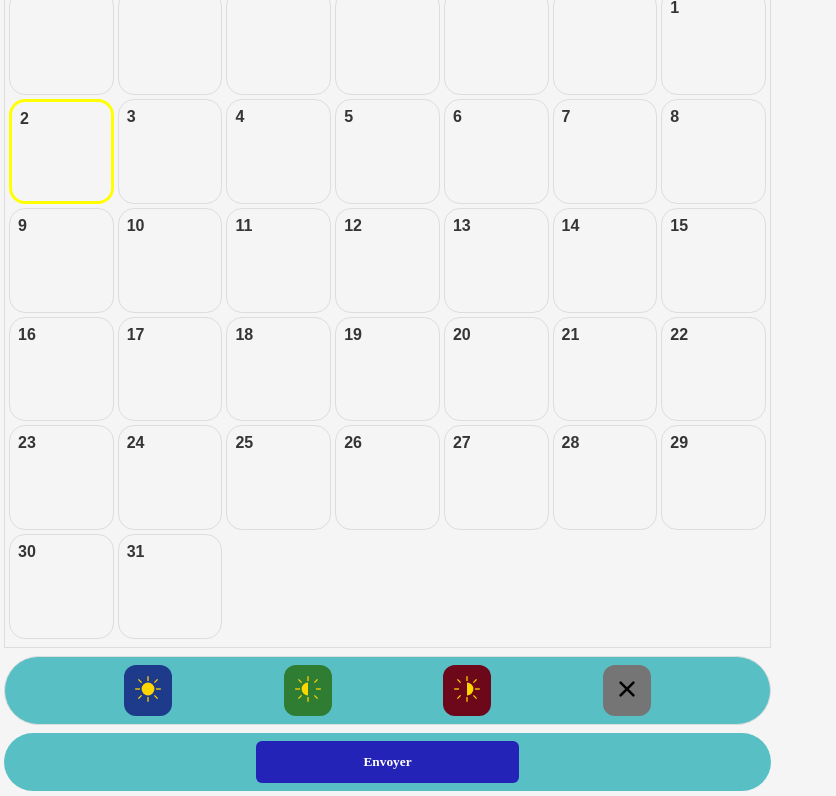
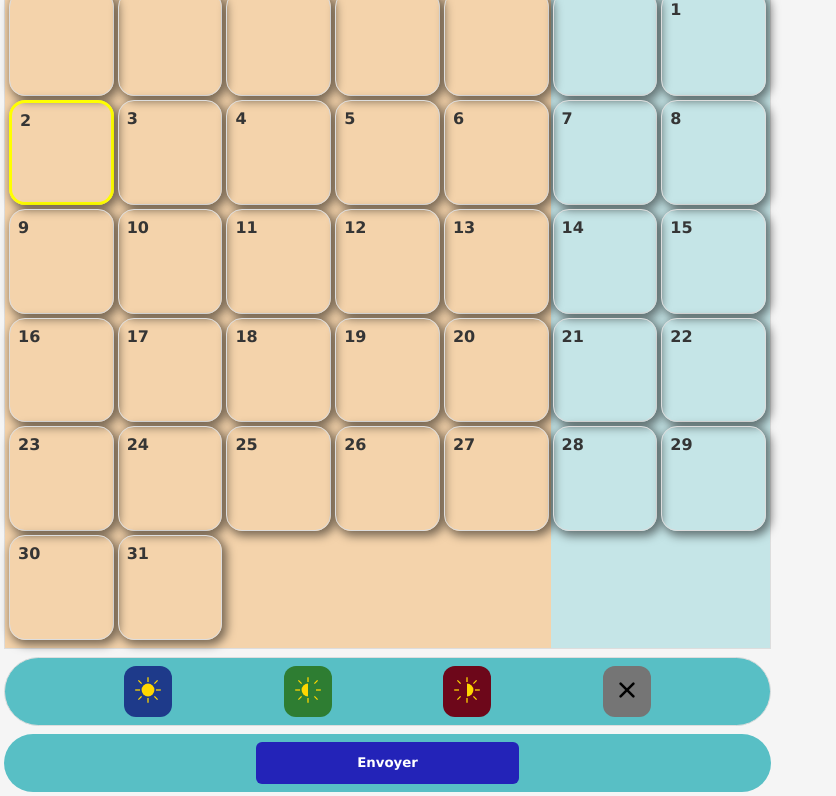
Before and after one commit to Imbibed/nurse_frontend, a website built with webpack: page src/index.html in a window 1280 px wide. Shown: the part 155-951 px from the top of the page, without its empty margins (0-836 px from the left). Built offline with nearby package versions, Linux system fonts and the light colour scheme.

Commit message:
avoid user to plan past days

```diff
--- a/src/index.html
+++ b/src/index.html
@@ -34,6 +34,15 @@
             </div>
         </div>
         <div id="calendar-container">
+            <div id="calendar-background">
+                <div></div>
+                <div></div>
+                <div></div>
+                <div></div>
+                <div></div>
+                <div></div>
+                <div></div>
+            </div>
             <div id="calendar-header">
                 <!-- Will be filled by javascript -->
                 <!-- configForm or refreshForm -->
--- a/src/js/CalendarManager.js
+++ b/src/js/CalendarManager.js
@@ -1,5 +1,14 @@
 import { daysOfTheWeekToString  } from "./GlobalVar";
 import {selectedDaySubject} from "./HomeMain-Service";
+
+Date.prototype.isLocalDateAfterOrEqual = function(date) {
+    if (!(date instanceof Date)) {
+        throw new TypeError('L’argument doit être une instance de Date');
+    }
+    const thisDate = new Date(this.getFullYear(), this.getMonth(), this.getDate());
+    const otherDate = new Date(date.getFullYear(), date.getMonth(), date.getDate());
+    return thisDate.getTime() >= otherDate.getTime();
+}
 
 export const initDaysInMonthRange = (month , year) => {
     const daysOfMonth = [];
@@ -31,15 +40,14 @@ export const setupCalendarHeader = () => {
 
 export const configForm = (month, year) => {
     const daysOfMonth = initDaysInMonthRange(month, year);
-
+    const now = new Date();
     const form = document.getElementById('calendar');
     let d = 1;
-    daysOfMonth.forEach( (date, index) => {
+    daysOfMonth.forEach( (date) => {
         const div = document.createElement('div');
 
         div.setAttribute('class', 'calendar-day');
         if(date !== null){
-            div.classList.add('clickable');
             div.setAttribute('id', `day-${d}`);
             const label1 = document.createElement('label');
             label1.setAttribute('id',`day-${d}-label`);
@@ -47,9 +55,16 @@ export const configForm = (month, year) => {
                 document.createTextNode(`${date.getDate()}`)
             );
             div.appendChild(label1);
-            div.addEventListener('click', (event => {
-                selectedDaySubject.next(event.currentTarget);
-            }));
+
+            let askedDate = new Date(year, month, d);
+
+            if(askedDate.isLocalDateAfterOrEqual(now)) {
+                div.classList.add('clickable');
+                div.addEventListener('click', (event => {
+                    selectedDaySubject.next(event.currentTarget);
+                }));
+            }
+
             const overlay = document.createElement('div');
             overlay.setAttribute('id', `day-${d}-overlay`);
             overlay.setAttribute('class', `overlay`);
--- a/src/js/HomeMain.js
+++ b/src/js/HomeMain.js
@@ -73,6 +73,8 @@ const selectCurrentDay = (elem) => {
     setupCalendarHeader();
 
     //  Select current day
+    //  TODO if allowed to get the page with other date than today
+    //  don't select current day
     const currentDayOfMonthFromCalendar = document.getElementById(`day-${now.getDate()}`);
     selectCurrentDay(currentDayOfMonthFromCalendar);
 })()
--- a/src/styles/palette.css
+++ b/src/styles/palette.css
@@ -1,14 +1,4 @@
 :root {
-
-    @font-face {
-        font-family: 'allerregular';
-        src: url('../assets/fonts/aller.regular.ttf') format('truetype');;
-    }
-
-    @font-face {
-        font-family: 'allerbold';
-        src: url('../assets/fonts/aller.bold.ttf') format('truetype');;
-    }
 
     --morning-available: #2E7D32;
     --afternoon-available: #6D071A;
--- a/src/styles/style.css
+++ b/src/styles/style.css
@@ -1,5 +1,5 @@
 body {
-    font-family: 'allerbold', sans-serif;
+    font-family: 'Verdana', sans-serif;
     margin: 4px;
     background: var(--calendar-background);
     max-width: 767px;
@@ -31,9 +31,35 @@ body {
 }
 
 #calendar-container {
+    position: relative;
     margin: 16px 0 8px 0;
     border: 1px solid var(--days-border);
     padding: 0 4px 0 4px;
+}
+
+#calendar-background {
+    position: absolute;
+    top:0;
+    left:0;
+    width:100%;
+    height:100%;
+    background: var(--calendar-background);
+    z-index: -1;
+    display: grid;
+    grid-template-columns: repeat(7, 1fr);
+}
+
+#calendar-background :nth-child(1),
+#calendar-background :nth-child(2),
+#calendar-background :nth-child(3),
+#calendar-background :nth-child(4),
+#calendar-background :nth-child(5) {
+    background-color: rgba(242, 133, 0, 0.3);
+}
+
+#calendar-background :nth-child(6),
+#calendar-background :nth-child(7) {
+    background-color: rgba(88, 191, 197, 0.3);
 }
 
 #calendar-header {
@@ -67,6 +93,7 @@ body {
     aspect-ratio: 1 / 1;
     border: 1px solid var(--days-border);
     border-radius: 16px;
+    box-shadow: 3px 3px 10px 2px rgba(0,0,0,0.5)
 }
 
 #calendar .calendar-day label {
@@ -92,10 +119,12 @@ body {
 
 .clickable:hover {
     transform: scale(1.05);
+    box-shadow: 3px 3px 10px 3px rgba(0,0,0,0.5)
 }
 
 .clickable:active {
     transform: scale(0.95);
+    box-shadow: 3px 3px 10px 1px rgba(0,0,0,0.5)
 }
 
 #calendar .calendar-day label {
@@ -155,5 +184,5 @@ body {
     border-radius: 6px;
     color: white;
     font-weight: bold;
-    font-family: "allerregular";
+    font-family: 'Verdana', sans-serif;
 }
```
